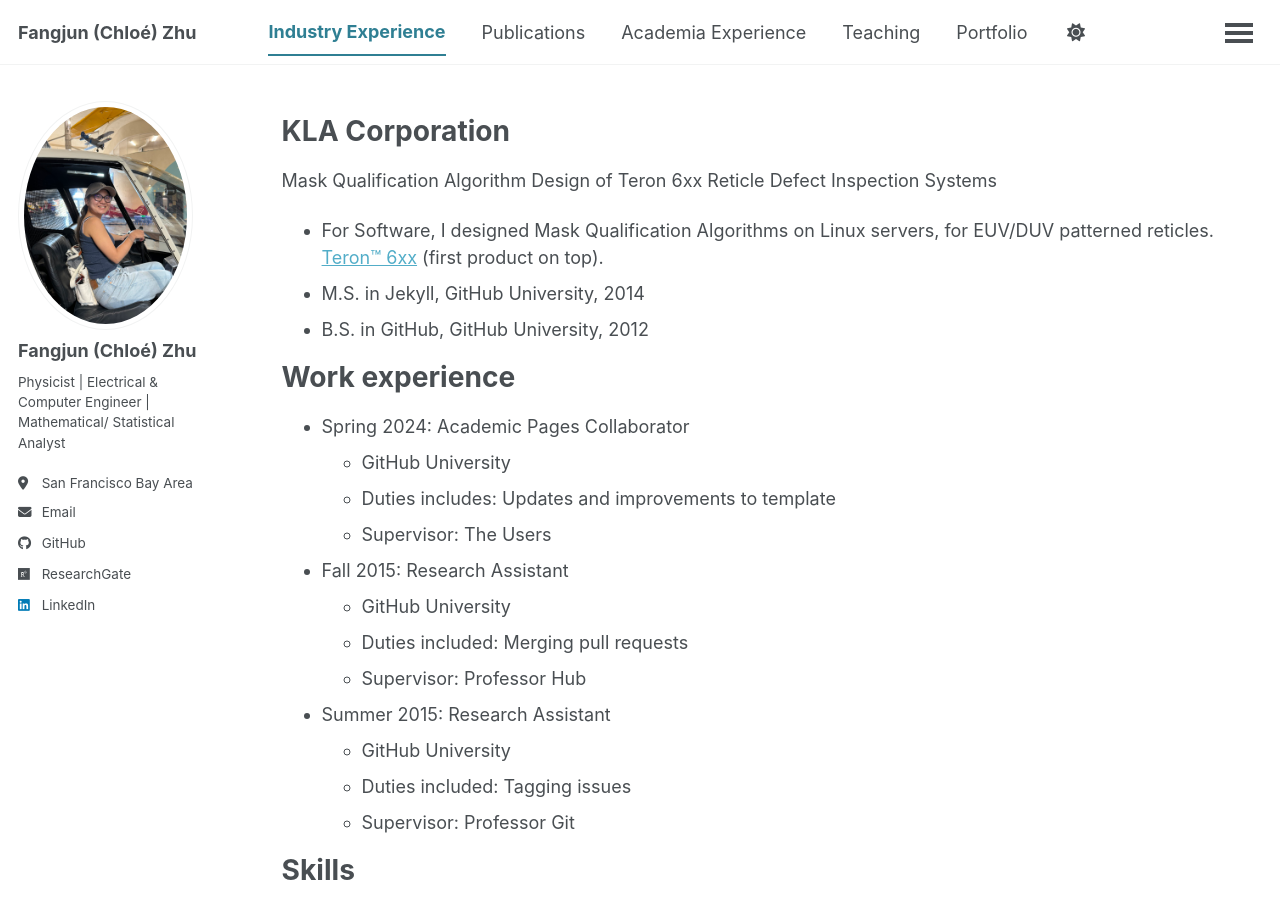
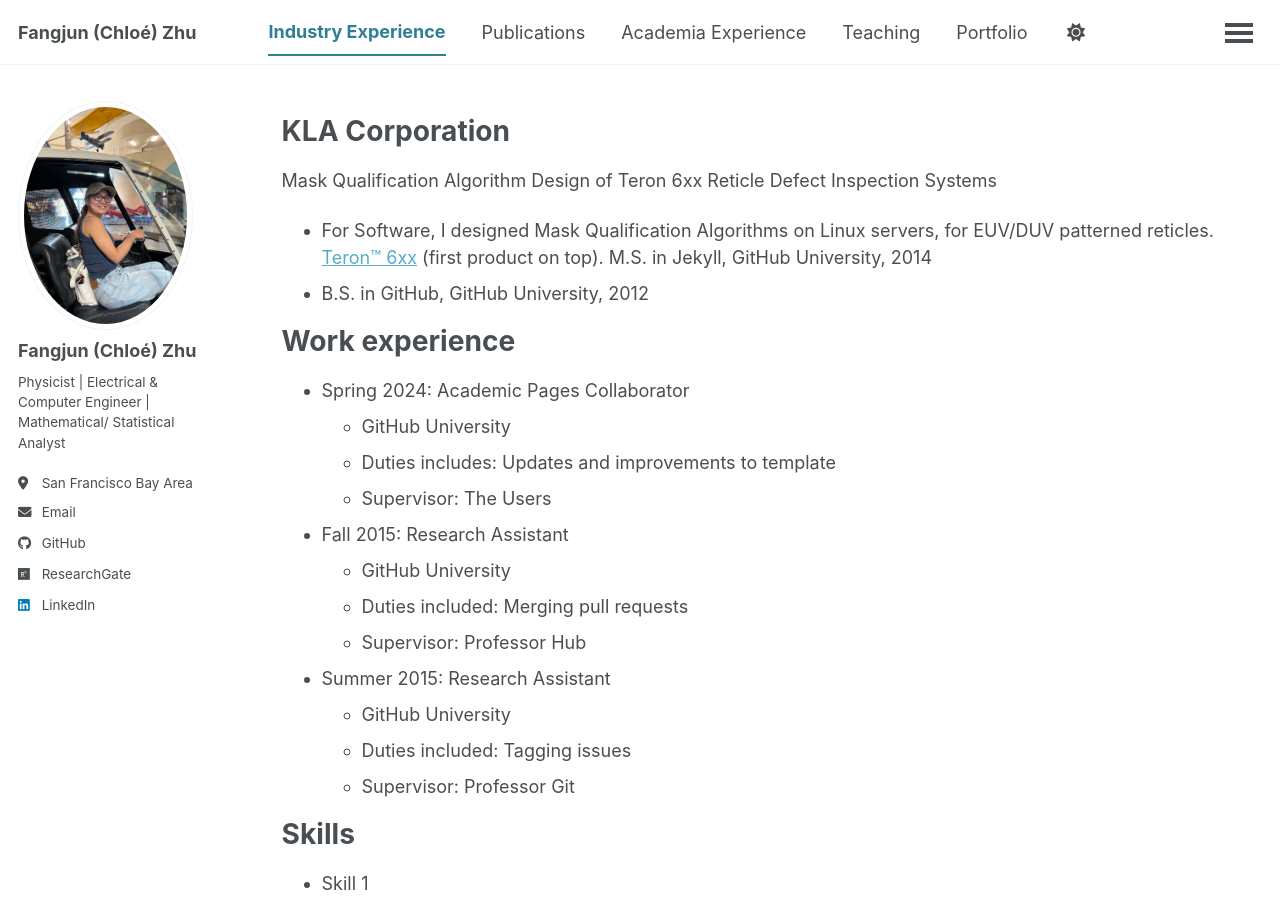
Before and after one commit to ChloeZhu1/ChloeZhu1.github.io, a Jekyll site: the page built from _pages/cv.md, in a window 1280 px wide and 900 px high. Built offline with Jekyll 4.4.1, drawn with Linux system fonts in a browser that asks for light colours; a script bundle is joined from its source files by our own code; library files that are not in the unit come from our copies.

Commit message:
Update cv.md

```diff
--- a/_pages/cv.md
+++ b/_pages/cv.md
@@ -13,7 +13,7 @@
 ======
 Mask Qualification Algorithm Design of Teron 6xx Reticle Defect Inspection Systems
 * For Software, I designed Mask Qualification Algorithms on Linux servers, for EUV/DUV patterned reticles. [Teron™ 6xx](https://www.kla.com/products/reticle-manufacturing) (first product on top).
-* M.S. in Jekyll, GitHub University, 2014
+  M.S. in Jekyll, GitHub University, 2014
 * B.S. in GitHub, GitHub University, 2012
 
 Work experience
```
